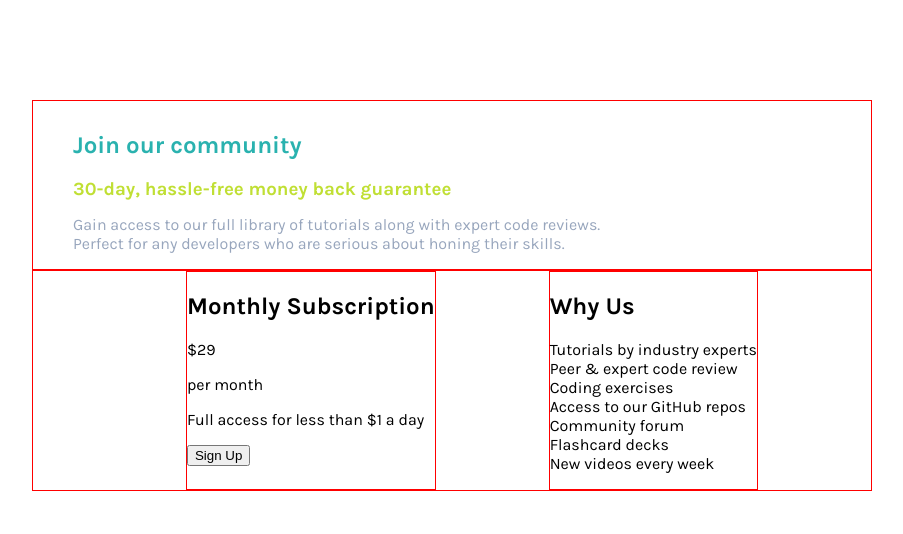
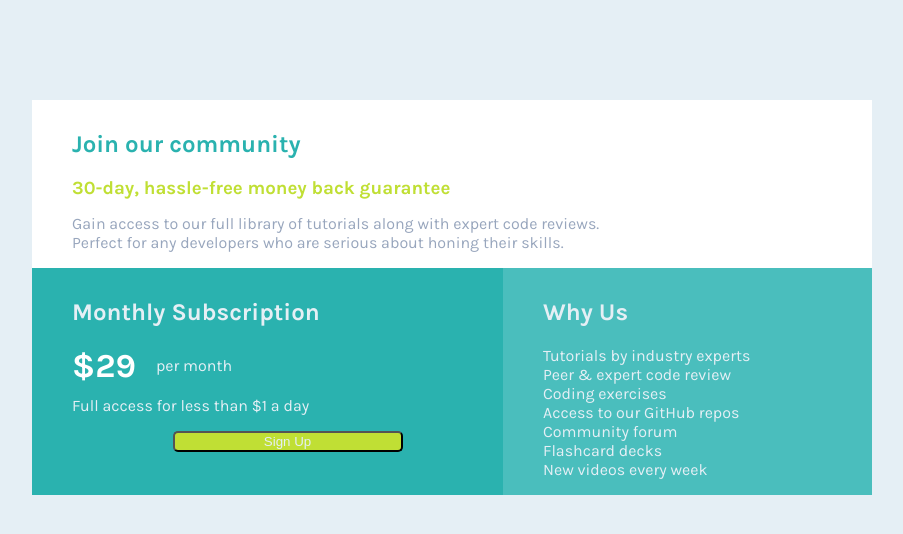
Before and after one commit to Johndev85/single-price-grid-component, a plain HTML site: page index.html in a window 1280 px wide. Shown: the top 534 px of the page, without its empty margins (276-1179 px from the left). Drawn offline with Linux system fonts and the light colour scheme.

Commit message:
se termina diseño CSS base

```diff
--- a/index.html
+++ b/index.html
@@ -18,12 +18,16 @@
         Perfect for any developers who are serious about honing their skills.
     </p>
 </div>
-<section>
+<section class="container">
     <div class="subscription">
         <h2>Monthly Subscription</h2>
-       <p>  &dollar;29 </p>  <p> per month</p>
-       <p>  Full access for less than &dollar;1 a day </p>
-       <button type="button"> Sign Up </button>
+        <div class="price-subscription">
+            <p id="price">  &dollar;29 </p>  <p> per month</p>
+        </div>
+        <p>  Full access for less than &dollar;1 a day </p>
+        <div class="btn">
+            <button type="submit"> Sign Up </button>
+        </div>
     </div>
     <div class="why-us">
         <h2> Why Us </h2>
--- a/styles.css
+++ b/styles.css
@@ -6,14 +6,15 @@ body {
     width: 1440px;
     font-family: 'Karla', sans-serif;
     font-size: 16px;
+    background-color: hsl(204, 43%, 93%);
 }
 
 .join {
-    border: 1px solid red;
     display: flex;
     flex-direction: column;
     margin: 100px 300px 0px;
     padding-left: 40px;
+    background-color: white;
 }
 
 h1 {
@@ -38,20 +39,78 @@ div.join p {
     margin-top: 15px;
 }
 
-section {
-    border: 1px solid red;
+.container {
     display: flex;
     justify-content: space-evenly;
     margin: 0px 300px 0px;
-    padding-left: 40px;
 
 }
 
+.container div {
+    width: 431px;
+    color: hsl(204, 43%, 93%);
+}
+
+h2 {
+    font-size: 1.5em;
+}
+
 .subscription {
-    border: 1px solid red;
+    width: 375px;
+    display: inherit;
+    flex-direction: column;
+    background-color: hsl(179, 62%, 43%);
+    padding-left: 40px;
+}
 
+.subscription p {
+    margin-top: 0px;
+    align-items: left;
+}
+
+.subscription h2 {
+    margin-top: 30px;
+}
+
+.price-subscription {
+    display: flex;
+    text-align: left;
+    height: 50px;
+}
+
+#price {
+    font-size: 2.1em;
+    margin-right: 20px;
+    margin-top: 0px;
+    font-weight: 700;
+    color: white;
+}
+
+.price-subscription p {
+    margin-top: 10px;
+}
+
+.btn {
+    display: inherit;
+    justify-content: center;
+}
+
+button {
+    display: flex;
+    justify-content: center;
+    width: 230px;
+    border-radius: 5px;
+    background-color: hsl(71, 73%, 54%);
+    color: hsl(204, 43%, 93%);
 }
 
 .why-us {
-    border: 1px solid red;
+    width: 375px;
+    background-color: #4abebd;
+    padding-left: 40px;
 }
+
+.why-us h2 {
+    font-weight: 700;
+    margin-top: 30px;
+}
```
